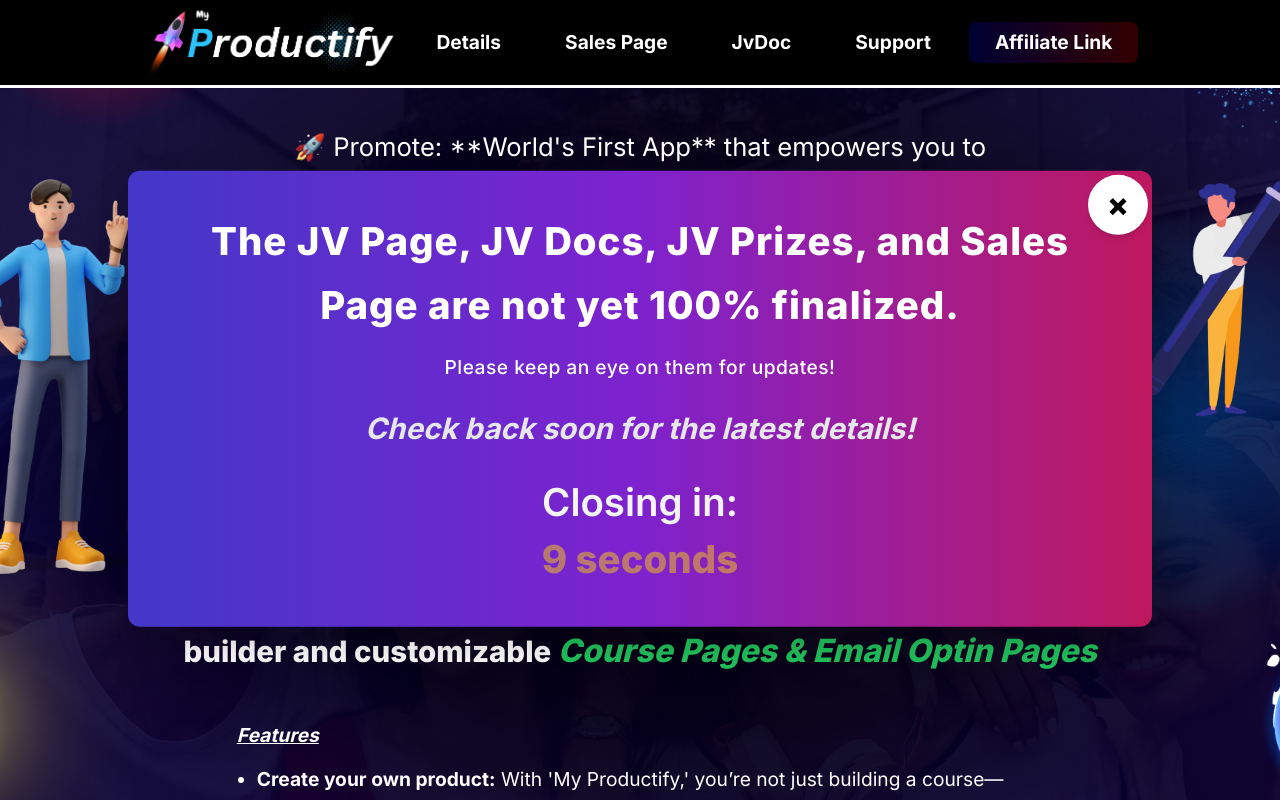
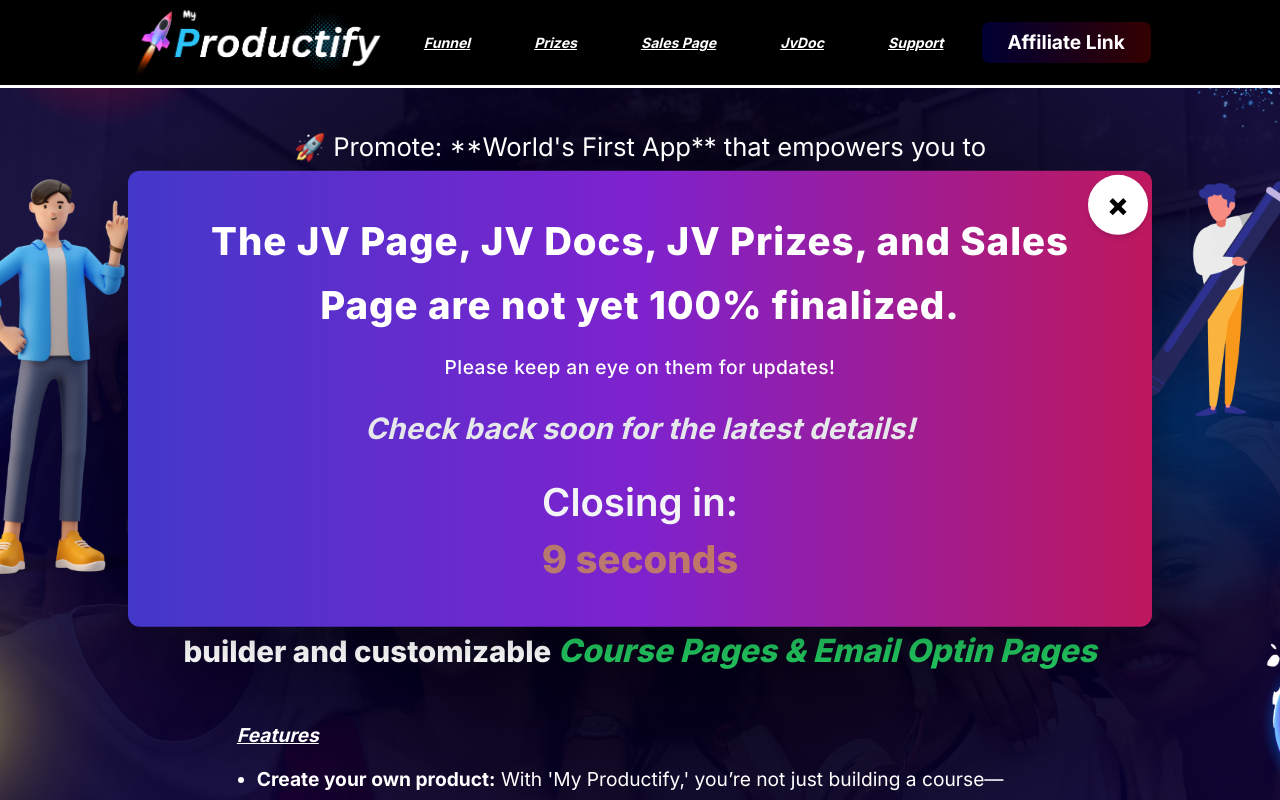
Before and after one commit to AaKuGu/myproductifySalespage, a Next.js app: page /jvpage in a window 1280 px wide. Shown: the top 800 px of the page. Built offline with nearby package versions, Linux system fonts and the light colour scheme.

Commit message:
prizes and few improvements

```diff
--- a/app/jvpage/page.jsx
+++ b/app/jvpage/page.jsx
@@ -4,6 +4,7 @@
 import Header from "@/components/jvpage/Header";
 import Hero from "@/components/jvpage/Hero";
 import JvSupport from "@/components/jvpage/JvSupport";
+import Prizes from "@/components/jvpage/Prizes";
 import Reciprocation from "@/components/jvpage/Reciprocation";
 import WhyPromote from "@/components/jvpage/WhyPromote";
 import WPSection from "@/components/jvpage/WPSection";
@@ -31,6 +32,7 @@
         <Reciprocation />
         <Funnels />
         <WPSection />
+        <Prizes />
         <JvSupport />
         <div className={`${""} my-[5vw] lg:my-[3vw]`}>
           <AffiliateLinkButton />
--- a/components/jvpage/Funnels.jsx
+++ b/components/jvpage/Funnels.jsx
@@ -4,6 +4,7 @@
 const Funnels = () => {
   return (
     <div
+    id="funnel"
       className={`${""} h-auto w-full flex items-center justify-center bg-white py-[10vw] lg:py-[5vw] flex-col text-black gap-[10vw] lg:gap-[5vw]`}
     >
       <h1 className={`${''} font-bold text-[4vw] lg:text-[2vw]`}>Earn 50% Comission Through Entire Funnel</h1>
--- a/components/jvpage/Header.jsx
+++ b/components/jvpage/Header.jsx
@@ -17,12 +17,13 @@
         className={`${""} w-[50vw] lg:w-[20vw]`}
       />
       <ul
-        className={`${""} flex items-center justify-center gap-[10vw] lg:gap-[5vw] text-[4vw] lg:text-[1.5vw] `}
+        className={`${""} flex items-center justify-center gap-[10vw] lg:gap-[5vw] text-[3vw] lg:text-[1.1vw] `}
       >
         {headerMenus?.map((d, i) => {
           return (
             <Link
               href={d?.link}
+              className={`${''} underline italic`}
               // onClick={(e) => {
               //   if (!d?.newTab) {
               //     handleSmoothScroll(e);
@@ -50,8 +51,13 @@
 
 const headerMenus = [
   {
-    label: "Details",
-    link: "#details",
+    label: "Funnel",
+    link: "#funnel",
+    newTab: false,
+  },
+  {
+    label: "Prizes",
+    link: "#prizes",
     newTab: false,
   },
   {
--- /dev/null
+++ b/components/jvpage/Prizes.jsx
@@ -0,0 +1,57 @@
+import Image from "next/image";
+import React from "react";
+
+const Prizes = () => {
+  return (
+    <div
+      id="prizes"
+      className={`${""} gap-[5vw] lg:gap-[3vw] flex items-center justify-center flex-col  bg-white text-black py-[7vw] lg:py-[4vw] w-full px-[2vw]`}
+    >
+      <header
+        className={`${""} flex items-center justify-center flex-col gap-4 `}
+      >
+        <h6
+          className={`${""} text-black text-[6vw] lg:text-[3vw]font-extrabold mb-[4vw] lg:mb-[2vw]`}
+        >
+          Win Cash{" "}
+          <span
+            className={`${""} bg-gradient-to-br from-blue-700 via-green-600 to-green-600 bg-clip-text text-transparent`}
+          >
+            Prizes!
+          </span>
+        </h6>
+        <div
+          className={`${""} rounded-xl bg-teal-800 text-white px-[10vw] py-[4vw] lg:px-[5vw] lg:py-[1vw] text-[4vw] font-extrabold lg:text-[2vw] `}
+        >
+          SINGLE CONTEST
+        </div>
+        <p className={`${""} text-[4vw] lg:text-[2vw] text-center`}>
+          5th January 2025 @ 11am EST - 10th January 2025 @ 11am EST
+        </p>
+      </header>
+      <div
+        className={`${""} flex items-center justify-center flex-col lg:gap-[3vw] gap-[5vw] `}
+      >
+        <div
+          className={`${""} p-3 border-dashed border-[2px] border-blue-400 `}
+        >
+          <Image src={`/prizes.png`} width={1000} height={500} />
+        </div>
+        <div
+          className={`${""} flex items-center justify-center flex-col font-normal italic text-[3vw] lg:text-[1.5vw] gap-[3vw] lg:gap-[1.5vw]`}
+        >
+          <p>
+            <strong>Important : </strong> You Need To Earn The Same Amount Of
+            The Prize In Order To Qualify For The Full Prize Money.
+          </p>
+          <p>
+            If You Don’t Then You’ll Be Paid Out On A Pro-Rata Basis Based On
+            The Commissions Made...
+          </p>
+        </div>
+      </div>
+    </div>
+  );
+};
+
+export default Prizes;
--- a/components/jvpage/Reciprocation.jsx
+++ b/components/jvpage/Reciprocation.jsx
@@ -25,10 +25,10 @@
           YES! Of Course We Do!
         </div>
         <div
-          className={`${""} flex items-start justify-center flex-col gap-[3vw] lg:gap-[1vw] text-[3vw] lg:text-[1.8vw] font-normal w-full lg:w-[50%]`}
+          className={`${""} flex items-start justify-center flex-col gap-[3vw] lg:gap-[1vw] text-[3vw] lg:text-[1.8vw] font-normal w-full lg:w-[50%] `}
         >
           <div
-            className={`${""} w-full flex items-start justify-center gap-[5vw] lg:gap-[1.4vw]  text-[5vw] lg:text-[1.5vw]`}
+            className={`${""} w-full flex items-center justify-start gap-[5vw] lg:gap-[1.4vw]  text-[5vw] lg:text-[1.5vw] `}
           >
             <span className={`${""} text-yellow-300`}>
               <FaRegHandPointRight />
--- a/components/jvpage/WhyPromote.jsx
+++ b/components/jvpage/WhyPromote.jsx
@@ -68,7 +68,7 @@
 export const whyToPromoteOne = [
   "Launching on Sunday 5th January @ 11am EST",
   "Earn OVER $200+ Per Sale You Bring To The Funnel!",
-  "Over $1000+ In Affiliate Cash Prizes To Be Won",
+  "Over $600+ In Affiliate Cash Prizes To Be Won",
   "HIGH Converting Sales Copy & VSL Constructed By Industry Experts!",
 ];
 
```
Also changed, not shown: public/prizes.png (added).
